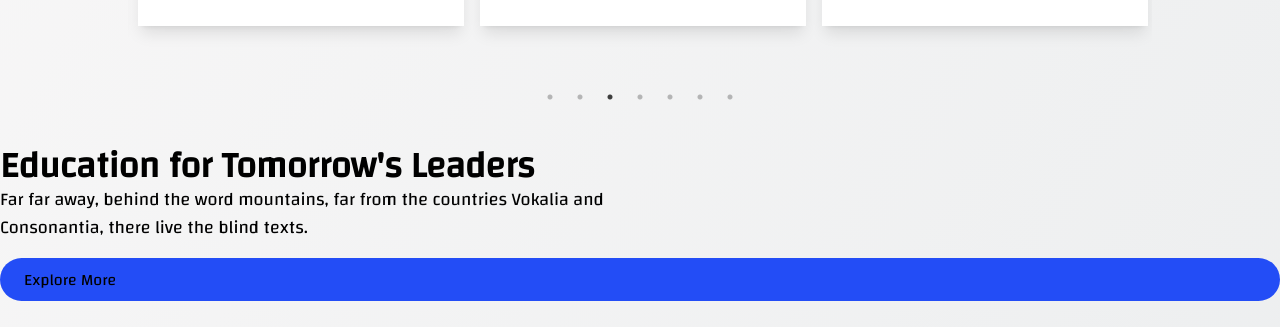
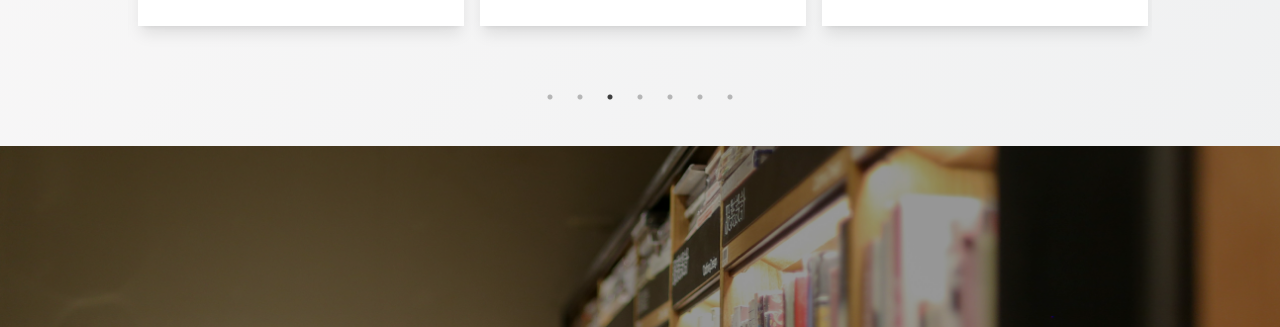
Before and after one commit to the-bipu/Bookstore-MERN, a Next.js app in the folder frontend-next/: page /Hero in a window 1280 px wide. Shown: the part 1943-2270 px from the top of the page. Built offline with nearby package versions, Linux system fonts and the light colour scheme; no server answers.

Commit message:
update parallax component

```diff
--- a/frontend-next/components/Parallax.tsx
+++ b/frontend-next/common/components/Parallax/Parallax.tsx
@@ -1,4 +1,6 @@
 import React from 'react'
+
+import './ParallaxModule.scss'
 
 const Parallax = () => {
   return (
--- /dev/null
+++ b/frontend-next/common/components/Parallax/ParallaxModule.scss
@@ -0,0 +1,21 @@
+.parallax--main {
+    background: url('/library2.jpg');
+    background-size: cover;
+    background-position: center;
+    background-attachment: fixed;
+    height: 700px;
+    width: 100vw;
+  }
+
+  .parallax--container {
+    background-color: rgba(0, 0, 0, 0.4);
+    width: 100%;
+    height: 100%;
+    display: flex;
+    flex-direction: column;
+    align-items: center;
+    justify-content: center;
+    gap: 1rem;
+    text-align: center;
+    color: white;
+  }
--- a/frontend-next/next.config.js
+++ b/frontend-next/next.config.js
@@ -1,4 +1,8 @@
 /** @type {import('next').NextConfig} */
 const nextConfig = {}
 
-module.exports = nextConfig
+module.exports = {
+    images: {
+        domains: ['images.pexels.com', 'images.unsplash.com'],
+    },
+};
--- a/frontend-next/pages/Hero.tsx
+++ b/frontend-next/pages/Hero.tsx
@@ -2,7 +2,7 @@
 import React, { useEffect, useState } from 'react'
 import TotalDepartment from '@/components/TotalDepartment'
 import AboutSite from '@/components/AboutSite'
-import Parallax from '@/components/Parallax'
+import Parallax from '@/common/components/Parallax/Parallax'
 import BookCardTotal from '@/components/BookCardTotal'
 import axios from 'axios'
 
```
